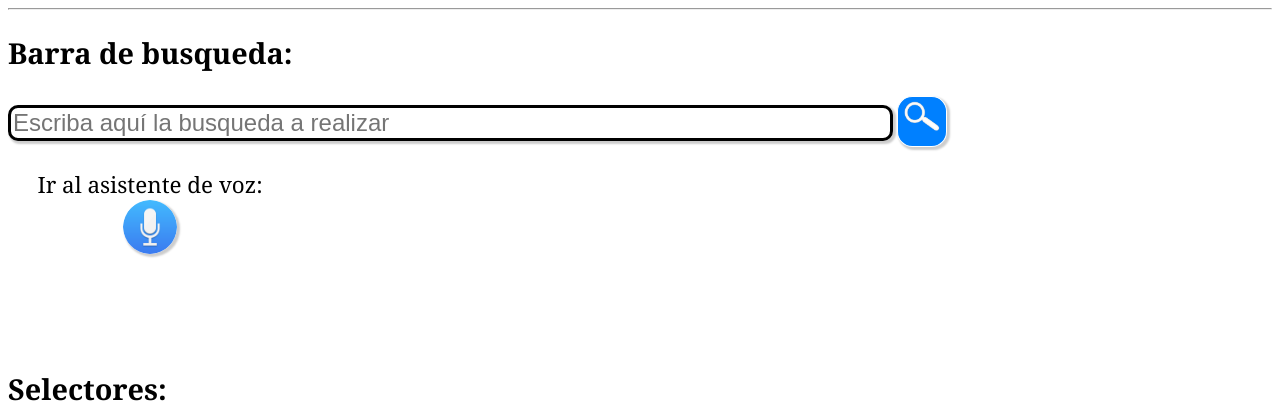
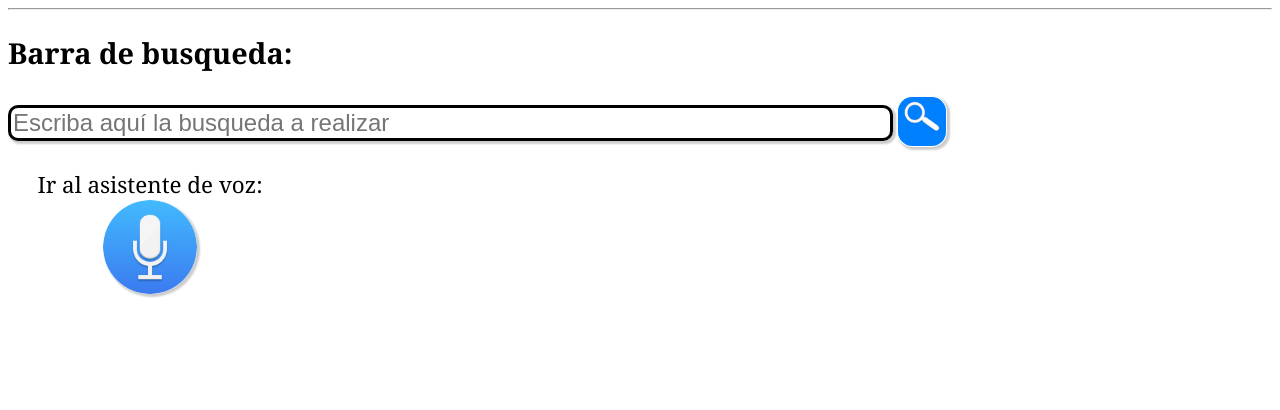
Before and after one commit to leiretedcas/Quirohelp_render, a Flask app: page /buscador_trauma in a window 1280 px wide. Shown: the part 219-629 px from the top of the page. Run offline with Flask 3, Linux system fonts and the light colour scheme.

Commit message:
buscador_trauma.html

```diff
--- a/templates/buscador_trauma.html
+++ b/templates/buscador_trauma.html
@@ -19,7 +19,7 @@
             <button type="submit" class="btn btn-primary btn-block btn-large" style="padding-bottom: 1%;width:4%;background-color: rgb(0, 128, 255);border:1px solid white; border-radius: 30%;box-shadow: 2px 2px 2px 1px rgba(0, 0, 0, 0.2);" > <img src="{{ user_image4 }}" alt="" style="max-width:100%;padding-bottom: 0.5%;" > </button>
 			<br>
 			<br>
-			<button type="button" name="escu" style="padding-right: 78%;font-family: Cambria, Cochin, Georgia, Times, 'Times New Roman';font-size: 1.4rem;background-color: white; border: solid white" onclick="location.href='https://quirohelp.onrender.com/escuchar_trauma1'">Ir al asistente de voz:   <img src="{{ user_image5 }}"   style="max-width:20%;border-radius: 100%;box-shadow:2px 2px 2px 1px rgba(0, 0, 0, 0.2);" onclick="location.href='https://quirohelp.onrender.com/escuchar_trauma1'"></button>
+			<button type="button" name="escu" style="padding-right: 78%;font-family: Cambria, Cochin, Georgia, Times, 'Times New Roman';font-size: 1.4rem;background-color: white; border: solid white" onclick="location.href='https://quirohelp.onrender.com/escuchar_trauma1'">Ir al asistente de voz:   <img src="{{ user_image5 }}"   style="max-width:35%;border-radius: 100%;box-shadow:2px 2px 2px 1px rgba(0, 0, 0, 0.2);" onclick="location.href='https://quirohelp.onrender.com/escuchar_trauma1'"></button>
 			<br>
 			<br>
 			<b style="font-size: 1.2rem;font-family: Arial, Helvetica, sans-serif;">{{prediction_text}}</b>
```
